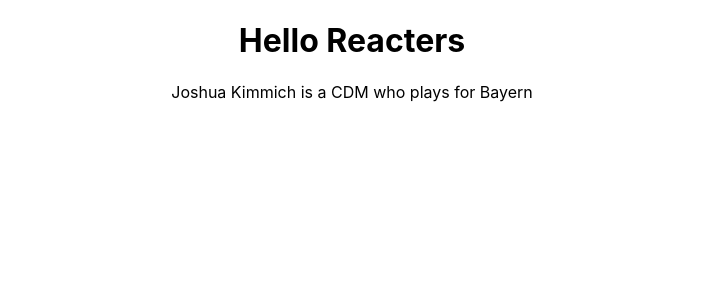
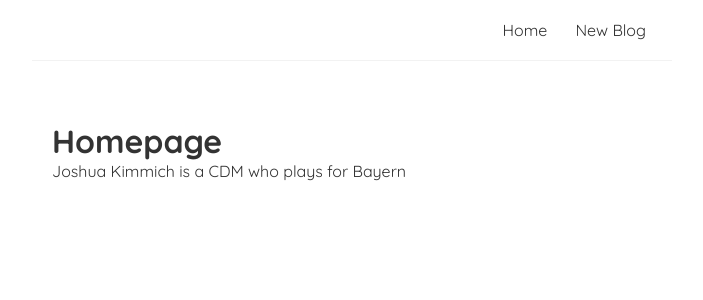
Before and after one commit to EthanKatungi/myJSApp, a React (Create React App) app: page / in a window 1280 px wide. Shown: the top 300 px of the page, without its empty margins (288-991 px from the left). Built offline with nearby package versions, Linux system fonts and the light colour scheme.

Commit message:
deleted:    src/App.css 	modified:   src/App.js 	new file:   src/Home.js 	new file:   src/Navbar.js 	modified:   src/index.css

```diff
--- a/src/App.css
+++ /dev/null
@@ -1,38 +0,0 @@
-.App {
-  text-align: center;
-}
-
-.App-logo {
-  height: 40vmin;
-  pointer-events: none;
-}
-
-@media (prefers-reduced-motion: no-preference) {
-  .App-logo {
-    animation: App-logo-spin infinite 20s linear;
-  }
-}
-
-.App-header {
-  background-color: #282c34;
-  min-height: 100vh;
-  display: flex;
-  flex-direction: column;
-  align-items: center;
-  justify-content: center;
-  font-size: calc(10px + 2vmin);
-  color: white;
-}
-
-.App-link {
-  color: #61dafb;
-}
-
-@keyframes App-logo-spin {
-  from {
-    transform: rotate(0deg);
-  }
-  to {
-    transform: rotate(360deg);
-  }
-}
--- a/src/App.js
+++ b/src/App.js
@@ -1,5 +1,7 @@
 // import logo from './logo.svg';
-import './App.css';
+
+import Navbar from './Navbar';
+import Home from './Home';
 
 function App() {
   const myTitle = "Hello Reacters"
@@ -9,9 +11,11 @@
     position: 'CDM',
   }
   return (
+
     <div className="App">
+      <Navbar />
       <div className="content">
-        <h1>{myTitle}</h1>
+        <Home />
         <p>{germanPlayers.name} is a {germanPlayers.position} who plays for {germanPlayers.club}</p>
       </div>
     </div>
--- /dev/null
+++ b/src/Home.js
@@ -0,0 +1,9 @@
+const Home = () => {
+    return (
+        <div className="home">
+            <h1>Homepage</h1>
+        </div>
+    );
+}
+
+export default Home;
--- /dev/null
+++ b/src/Navbar.js
@@ -0,0 +1,13 @@
+//created using emmet abbreviation, sfc(stateless function component)
+const Navbar = () => {
+    return (
+        <nav className="navbar">
+            <div className="links">
+                <a href="/">Home</a>
+                <a href="/create">New Blog</a>
+            </div>
+        </nav>
+    );
+}
+
+export default Navbar;
--- a/src/index.css
+++ b/src/index.css
@@ -1,13 +1,35 @@
-body {
+@import url('https://fonts.googleapis.com/css2?family=Quicksand:wght@300;400;500;600;700&display=swap');
+
+/* base styles */
+* {
   margin: 0;
-  font-family: -apple-system, BlinkMacSystemFont, 'Segoe UI', 'Roboto', 'Oxygen',
-    'Ubuntu', 'Cantarell', 'Fira Sans', 'Droid Sans', 'Helvetica Neue',
-    sans-serif;
-  -webkit-font-smoothing: antialiased;
-  -moz-osx-font-smoothing: grayscale;
+  font-family: "Quicksand";
+  color: #333;
 }
-
-code {
-  font-family: source-code-pro, Menlo, Monaco, Consolas, 'Courier New',
-    monospace;
+.navbar {
+  padding: 20px;
+  display: flex;
+  align-items: center;
+  max-width: 600px;
+  margin: 0 auto;
+  border-bottom: 1px solid #f2f2f2;
 }
+.navbar h1 {
+  color: #f1356d;
+}
+.navbar .links {
+  margin-left: auto;
+}
+.navbar a {
+  margin-left: 16px;
+  text-decoration: none;
+  padding: 6px;
+}
+.navbar a:hover {
+  color: #f1356d;
+}
+.content {
+  max-width: 600px;
+  margin: 40px auto;
+  padding: 20px;
+}
```
